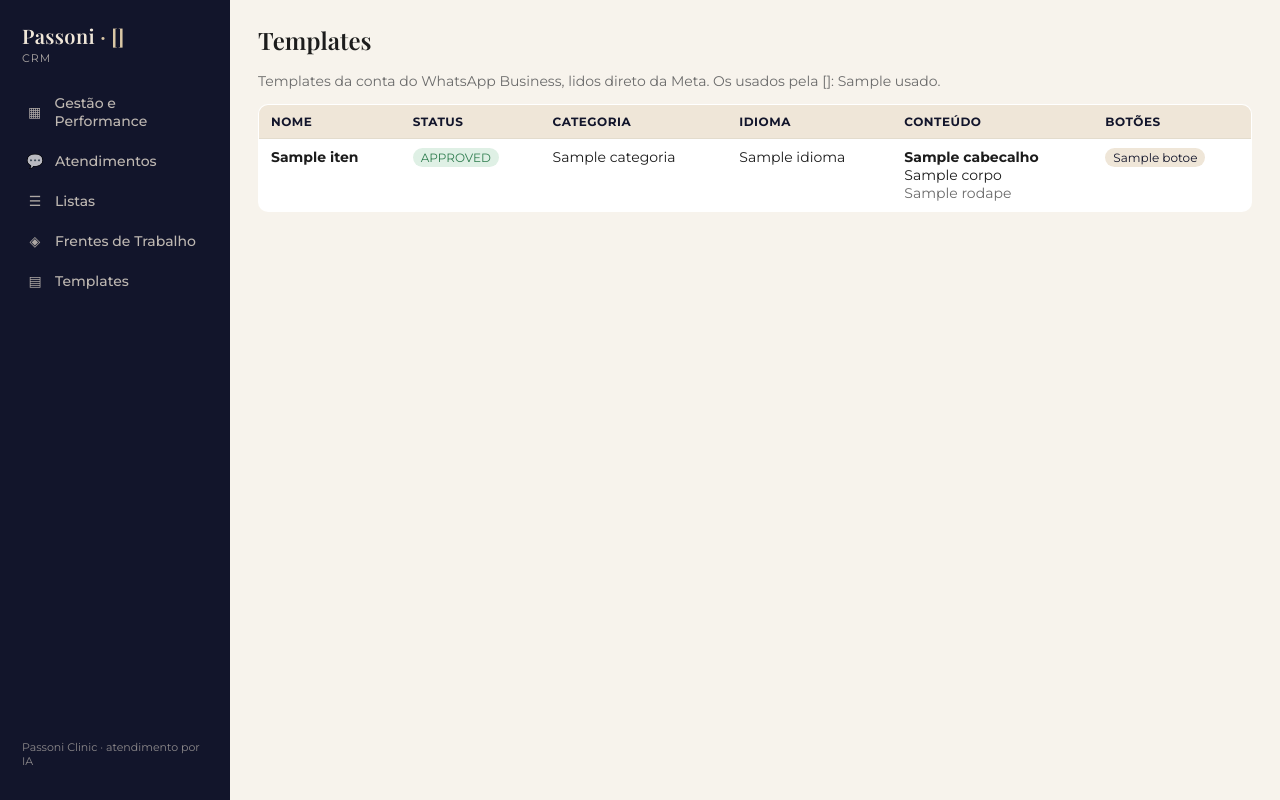
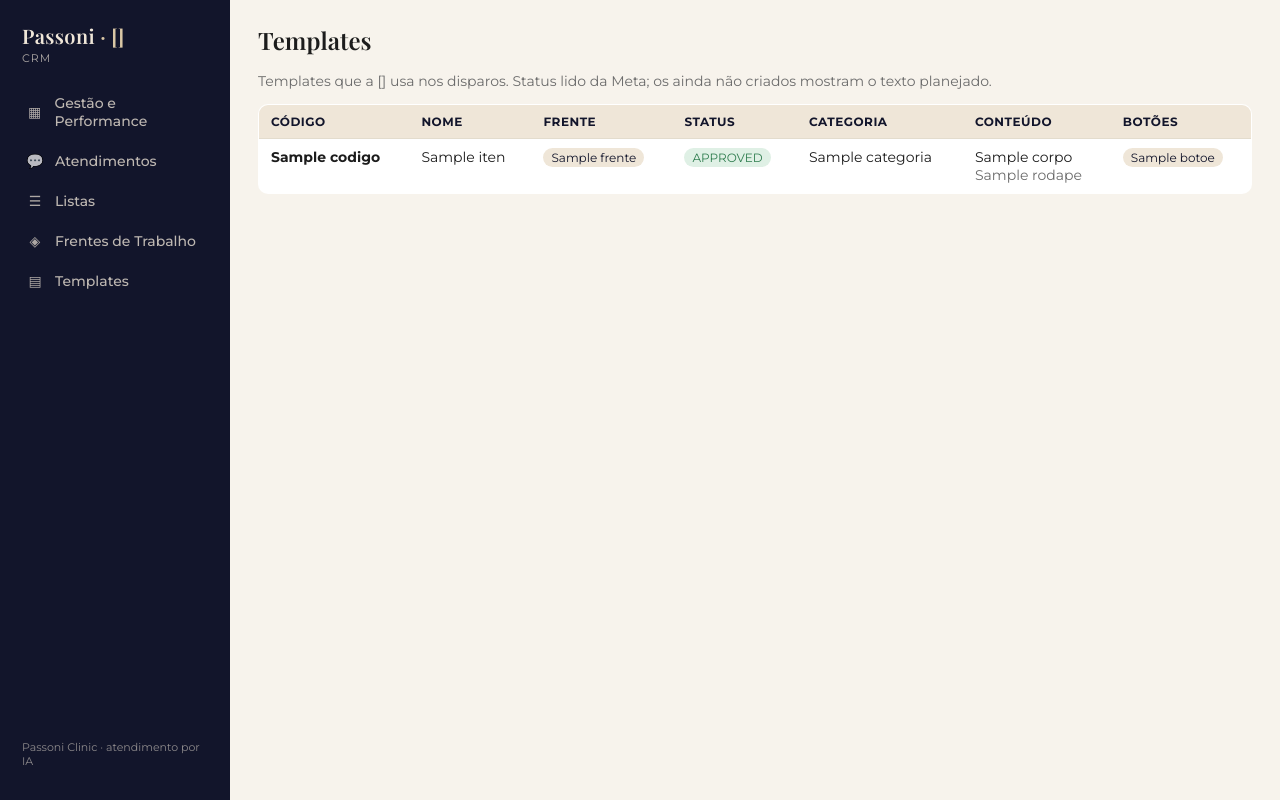
Before and after one commit to celeste-passoni/celeste-passoni, a Python web app: template src/celeste/painel/templates/templates.html in a window 1280 px wide. Run offline with Jinja, Linux system fonts and the light colour scheme; the template is opened without the code that fills it: most values are stand-ins (such as "Sample title", 1, 10 or a date in 2020).

Commit message:
Templates: só os da Celeste (esteira de Leads Perdidos + aviso), com texto planejado quando ainda não existem na Meta
Co-Authored-By: Claude Fable 5.1 <noreply@anthropic.com>

```diff
--- a/src/celeste/painel/templates/templates.html
+++ b/src/celeste/painel/templates/templates.html
@@ -1,20 +1,19 @@
 {% extends "base.html" %}{% block titulo %}Templates{% endblock %}
 {% block corpo %}
 <h1>Templates</h1>
-<p class="muted">Templates da conta do WhatsApp Business, lidos direto da Meta. Os usados pela {{ nome_ia }}: {{ usados|join(', ') }}.</p>
+<p class="muted">Templates que a {{ nome_ia }} usa nos disparos. Status lido da Meta; os ainda não criados mostram o texto planejado.</p>
 {% if erro %}<div class="aviso">Não foi possível ler os templates da Meta: {{ erro }}</div>{% endif %}
 <table>
-<tr><th>Nome</th><th>Status</th><th>Categoria</th><th>Idioma</th><th>Conteúdo</th><th>Botões</th></tr>
+<tr><th>Código</th><th>Nome</th><th>Frente</th><th>Status</th><th>Categoria</th><th>Conteúdo</th><th>Botões</th></tr>
 {% for t in itens %}
 <tr>
-  <td><b>{{ t.nome }}</b>{% if t.celeste %}<br><span class="tag lp">{{ nome_ia }}</span>{% endif %}</td>
+  <td><b>{{ t.codigo }}</b></td><td>{{ t.nome }}</td><td><span class="tag {{ 'lp' if t.frente == 'Leads Perdidos' else '' }}">{{ t.frente }}</span></td>
   <td><span class="tag {% if t.status == 'APPROVED' %}ok{% elif t.status == 'REJECTED' %}alerta{% endif %}">{{ t.status }}</span></td>
-  <td>{{ t.categoria }}</td><td>{{ t.idioma }}</td>
-  <td style="white-space:pre-wrap;max-width:520px">{% if t.cabecalho %}<b>{{ t.cabecalho }}</b>
-{% endif %}{{ t.corpo }}{% if t.rodape %}
+  <td>{{ t.categoria }}</td>
+  <td style="white-space:pre-wrap;max-width:520px">{{ t.corpo }}{% if t.rodape %}
 <span class="muted">{{ t.rodape }}</span>{% endif %}</td>
   <td>{% for b in t.botoes %}<span class="tag">{{ b }}</span> {% endfor %}</td>
 </tr>
-{% else %}<tr><td colspan="6" class="muted">Nenhum template.</td></tr>{% endfor %}
+{% else %}<tr><td colspan="7" class="muted">Nenhum template.</td></tr>{% endfor %}
 </table>
 {% endblock %}
```
Also changed, not shown: src/celeste/painel/app.py (+20 -10 lines).
